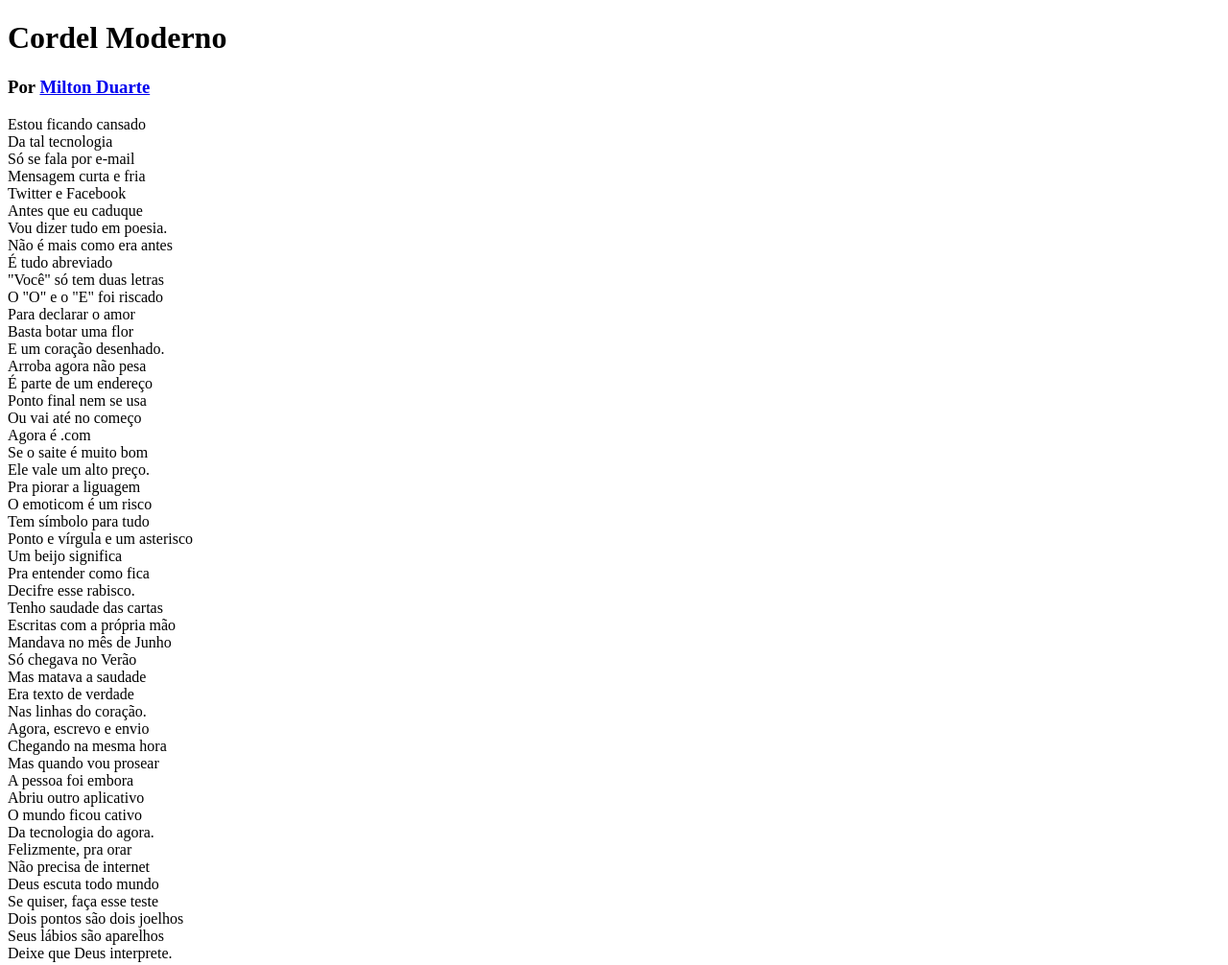
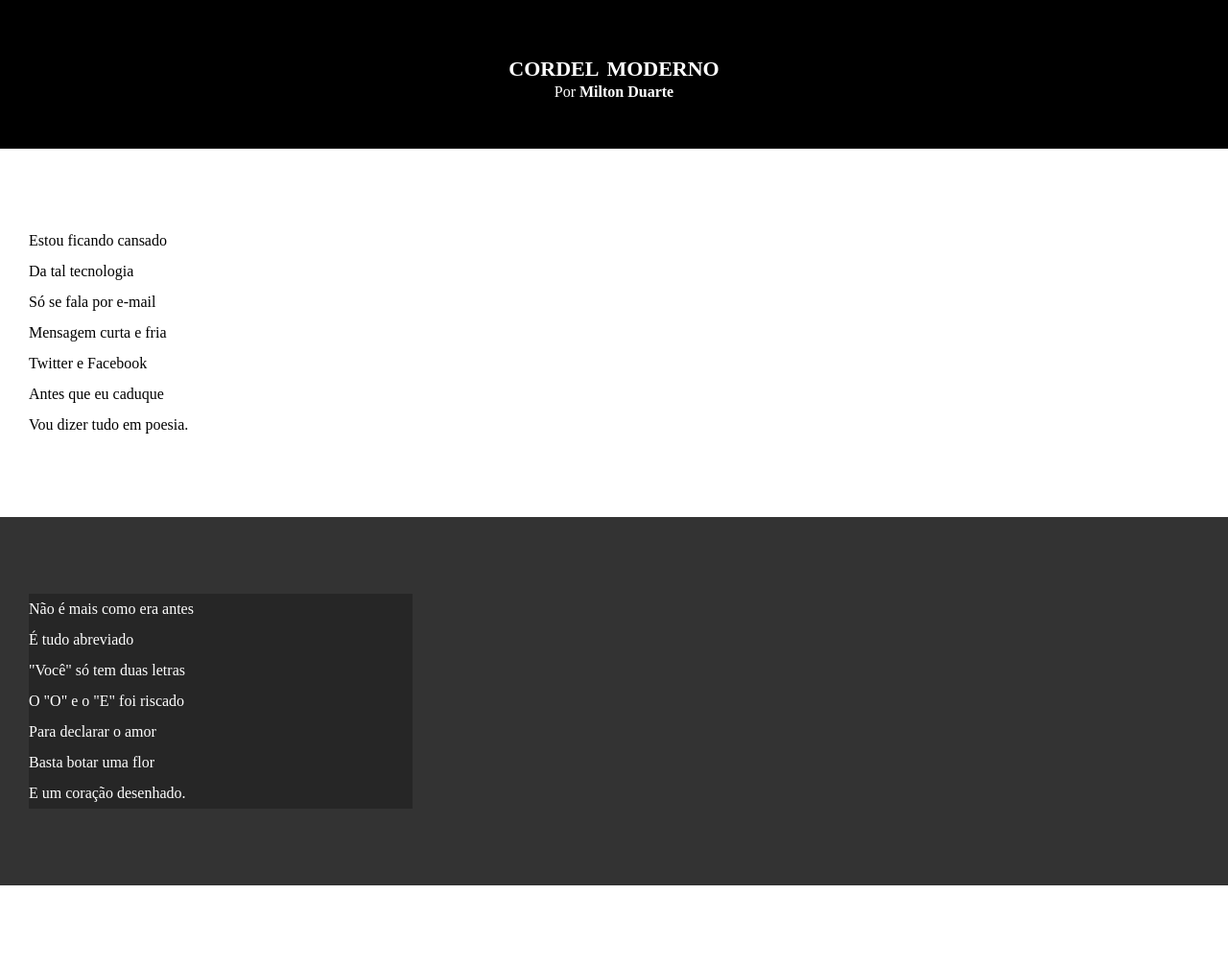
Before and after one commit to SandraDiasGaspar/html-css3, a plain HTML site: page desafios/desafio12/index.html in a window 1280 px wide. Shown: the top 1006 px of the page at 96% size. Drawn offline with Linux system fonts and the light colour scheme.

Commit message:
desafio 12

```diff
--- a/desafios/desafio12/estilo.css
+++ b/desafios/desafio12/estilo.css
@@ -1,6 +1,76 @@
 @charset "UTF-8";
+
+* {
+    margin: 0px;
+    padding: 0px;
+}
+
+html, body {
+    min-height: 100vh;
+    background-color: darkgrey;
+}
+
+/*:root {
+    --fonte1: Verdana, Geneva, Tahoma, sans-serif;
+    --fonte2: 'Passion One', cursive;
+    --fonte3: 'Sriracha', cursive;
+}*/
+
 
 header{
     background-color: black;
+    color: white;
+    text-align: center;
+   /* padding: 10px;
+    /*font-family: var(--fonte1);*/
+}
+
+header > h1 {
+    padding-top: 50px;
+    /*font-size: 55px;*/
+    font-variant: small-caps;
+}
+
+header > p {
+    padding-bottom: 50px;
+}
+
+a{
+    color: white;
+    text-decoration: none;
+    font-weight: bolder;
+}
+
+a:hover {
+        text-decoration: underline;
+}
+
+section{
+    padding-top: 10vh;
+    padding-bottom: 10vh;
+    line-height: 2em;
+    padding-left: 30px;
+}
+
+section.normal{
+    background-color: white;
+    color: black;
+}
+
+section.imagem{
+    background-color: rgb(51, 51, 51);
+    color: white;
+}
+
+section.imagem > p{
+    background-color: rgba(0, 0, 0, 0.253);
     width: 400px;
 }
+
+footer {
+        background-color: black;
+        color: white;
+        text-align: center;
+        padding: 10px;
+
+}
--- a/desafios/desafio12/index.html
+++ b/desafios/desafio12/index.html
@@ -4,15 +4,16 @@
     <meta charset="UTF-8">
     <meta name="viewport" content="width=device-width, initial-scale=1.0">
     <title>Cordel Moderno</title>
+    <link rel="stylesheet" href="estilo.css">
 </head>
 <body>
     <header>
-        <h1>Cordel Moderno</h1>
-        <h3>Por <a href="https://www.recantodasletras.com.br/poesias/3186743">Milton Duarte</a></h3>
+        <h1>cordel moderno</h1>
+        <p>Por <a href="https://www.recantodasletras.com.br/poesias/3186743" target="_blank">Milton Duarte</a></p>
     </header>
     <main>
-        <article>
-        <div>
+        <section class="normal">
+        <p>
             Estou ficando cansado <br>
             Da tal tecnologia <br>
             Só se fala por e-mail<br>
@@ -20,8 +21,11 @@
             Twitter e Facebook<br>
             Antes que eu caduque<br>
             Vou dizer tudo em poesia.<br>
-        </div>
-        <div>
+        </p>
+        </section>
+
+        <section class="imagem">
+        <p>
             Não é mais como era antes<br>
             É tudo abreviado<br>
             "Você" só tem duas letras<br>
@@ -29,8 +33,11 @@
             Para declarar o amor<br>
             Basta botar uma flor<br>
             E um coração desenhado.<br>
-        </div>
-        <div>
+        </p>
+        </section>
+
+        <section class="normal">
+        <p>
             Arroba agora não pesa<br>
             É parte de um endereço<br>
             Ponto final nem se usa<br>
@@ -38,8 +45,9 @@
             Agora é .com<br>
             Se o saite é muito bom<br>
             Ele vale um alto preço.<br>
-        </div>
-        <div>
+        </p>
+
+        <p>
             Pra piorar a liguagem<br>
             O emoticom é um risco<br>
             Tem símbolo para tudo<br>
@@ -47,8 +55,11 @@
             Um beijo significa<br>
             Pra entender como fica<br>
             Decifre esse rabisco.<br>
-        </div>
-        <div>
+        </p>
+        </section>
+
+        <section class="imagem">
+        <p>
             Tenho saudade das cartas<br>
             Escritas com a própria mão<br>
             Mandava no mês de Junho<br>
@@ -56,8 +67,11 @@
             Mas matava a saudade<br>
             Era texto de verdade<br>
             Nas linhas do coração.<br>
-        </div>
-        <div>
+        </p>
+        </section>
+
+        <section>
+        <p>
             Agora, escrevo e envio<br>
             Chegando na mesma hora<br>
             Mas quando vou prosear<br>
@@ -65,8 +79,9 @@
             Abriu outro aplicativo<br>
             O mundo ficou cativo<br>
             Da tecnologia do agora.<br>
-        </div>
-        <div>
+        </p>
+
+        <p>
             Felizmente, pra orar<br>
             Não precisa de internet<br>
             Deus escuta todo mundo<br>
@@ -74,7 +89,9 @@
             Dois pontos são dois joelhos<br>
             Seus lábios são aparelhos<br>
             Deixe que Deus interprete.<br>
-        </div>
+        </p>
+        </section>
+
     </main>
     <footer>
         <p>Site criado por <a href="https://gustavoguanabara.github.io" target="_blank"
```
Lines whose indentation alone changed are shown as unchanged.
